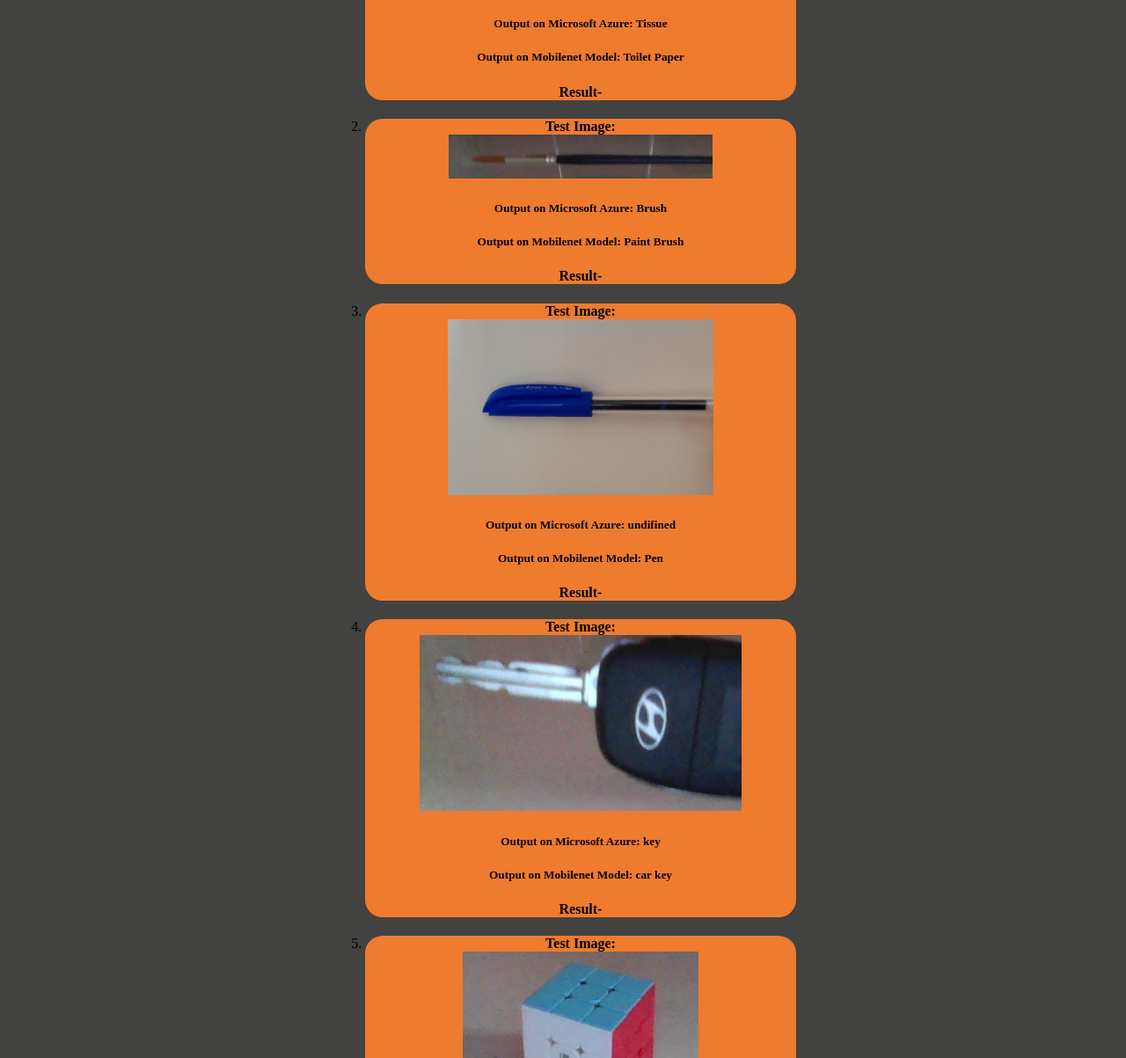
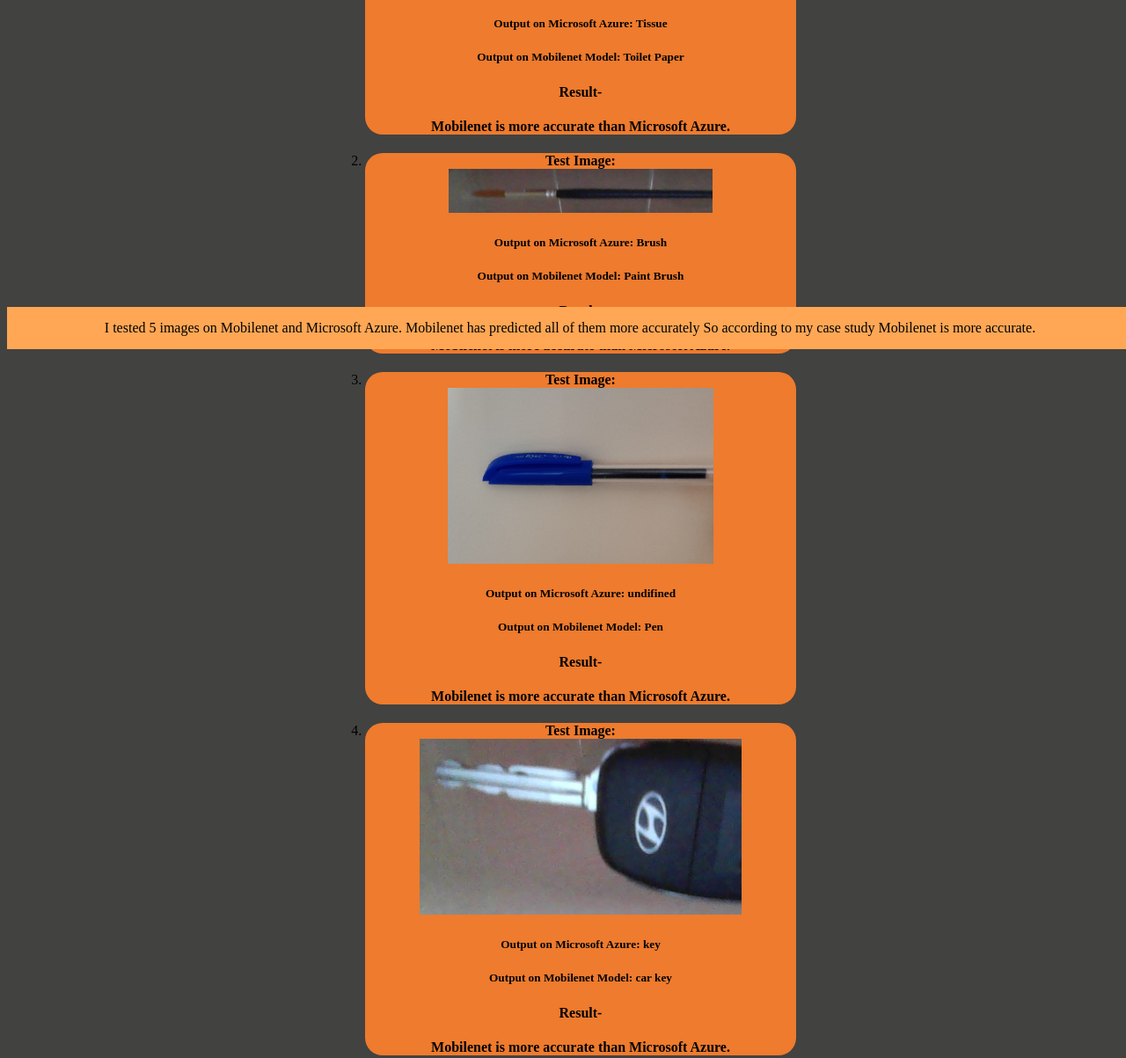
Before and after one commit to Sanchika123/Project_111, a plain HTML site: page index.html in a window 1280 px wide. Shown: the part 403-1606 px from the top of the page at 88% size. Drawn offline with Linux system fonts and the light colour scheme.

Commit message:
Add files via upload

```diff
--- a/index.html
+++ b/index.html
@@ -22,7 +22,7 @@
                     </h5>
                     <div class="result_1">
                         <h4>Result-</h4>
-                        <h4></h4>
+                        <h4> Mobilenet is more accurate than Microsoft Azure.</h4>
                     </div>
             </div>
 
@@ -40,7 +40,7 @@
                     </h5>
                     <div class="result_1">
                         <h4>Result-</h4>
-                        <h4></h4>
+                        <h4>Mobilenet is more accurate than Microsoft Azure.</h4>
                     </div>
             </div>
 
@@ -58,7 +58,7 @@
                     </h5>
                     <div class="result_1">
                         <h4>Result-</h4>
-                        <h4></h4>
+                        <h4>Mobilenet is more accurate than Microsoft Azure.</h4>
                     </div>
             </div>
 
@@ -76,7 +76,7 @@
                     </h5>
                     <div class="result_1">
                         <h4>Result-</h4>
-                        <h4></h4>
+                        <h4>Mobilenet is more accurate than Microsoft Azure.</h4>
                     </div>
             </div>
 
@@ -94,10 +94,20 @@
                     </h5>
                     <div class="result_1">
                         <h4>Result-</h4>
-                        <h4></h4>
+                        <h4>Mobilenet is more accurate than Microsoft Azure.</h4>
                     </div>
             </div>
         </ol>
+        <div class="footer" style="background-color: rgb(255, 167, 85);
+        position:fixed;
+        color: rgb(0, 0, 0);
+        bottom: 0;
+        width: 100%;
+        line-height: 3;
+        text-align: center;">
+           I tested 5 images on Mobilenet and Microsoft Azure.
+        Mobilenet has predicted all of them more accurately
+    So according to my case study Mobilenet is more accurate.</b></div>
     </center>
     </body>
 </html>
```
